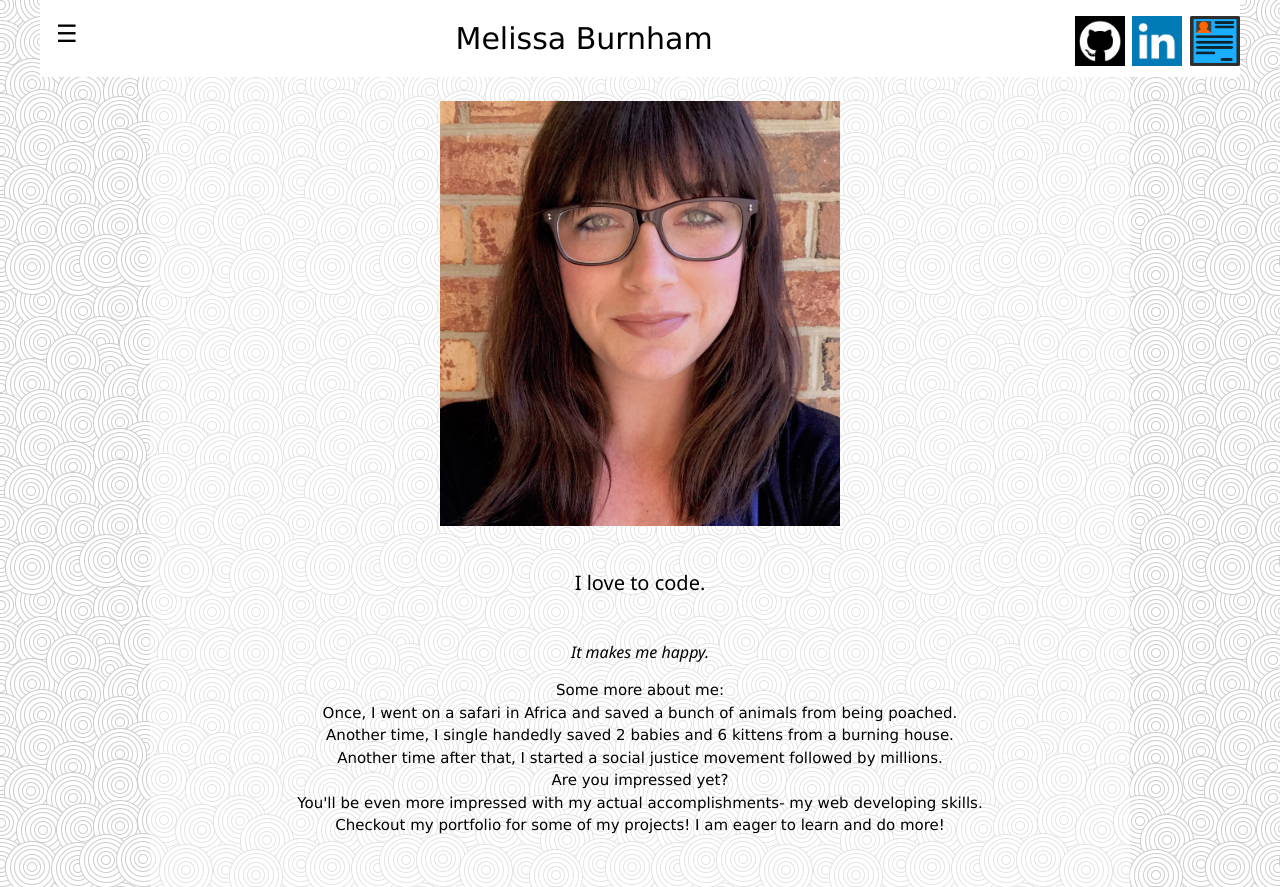
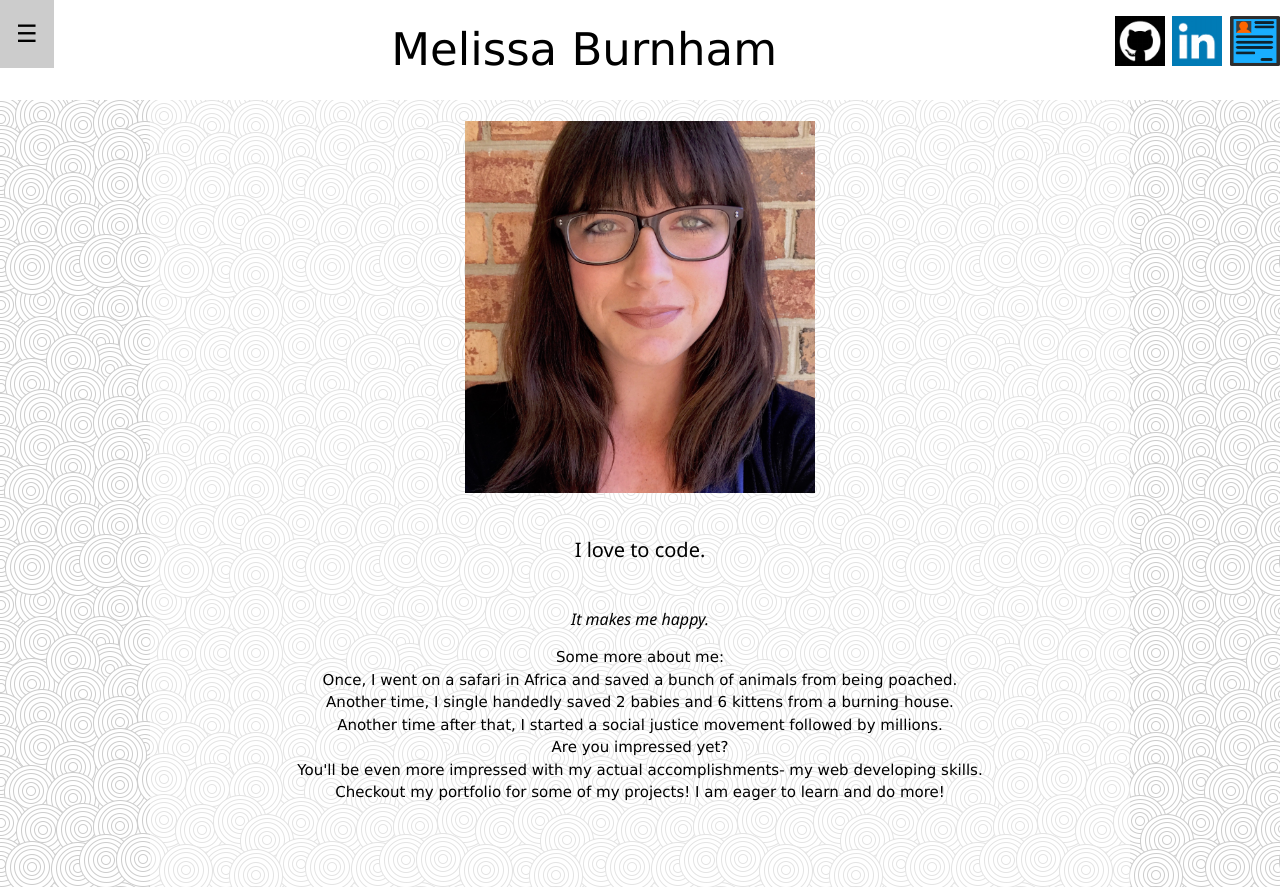
Before and after one commit to melissarburnham/MRB_Portfolio, a plain HTML site: page index.html in a window 1280 px wide. Shown: the top 887 px of the page. Drawn offline with nearby package versions, Linux system fonts and the light colour scheme.

Commit message:
fixed top bar

```diff
--- a/css/app.css
+++ b/css/app.css
@@ -9,19 +9,20 @@ body,h1,h2,h3,h4,h5,h6 {
 }
 
 .name{
-    font-size:30px;
-    width: 100%;
+    font-size:45px;
 }
 
 .w3-main{
     max-width:1200px;
-    margin-top:100px;
     background:rgba(255, 255, 255, 0.445);
 }
+
 .w3-bar-block .w3-bar-item {
     padding:20px;
 }
-
+.w3-left{
+    margin-right: 15px;
+}
 #mySidebar {
     display:none;
     z-index:2;
@@ -30,20 +31,11 @@ body,h1,h2,h3,h4,h5,h6 {
 }
 
 .topMenu{
-    max-width:1200px;
     margin: auto;
     background: white;
-    /* background-image: url('../assets/images/swirl_pattern.jpg'); */
 }
 
 /* CONNECT WITH ME */
-
-.connect{
-    /* margin-left: 27%; */
-    /* margin-right: 10%; */
-    float: right;
-}
-
 .connectPic{
   display:inline-block;
   margin: 0 auto;
@@ -54,9 +46,9 @@ body,h1,h2,h3,h4,h5,h6 {
 .Me{
     display:block;
     margin:auto;
-    width:400px;
-    height:233px;
-    padding-top: 20px;
+    width:350px;
+    height:200px;
+    padding-top: 40px;
 }
 
 .portfolio_pics{
@@ -65,7 +57,6 @@ body,h1,h2,h3,h4,h5,h6 {
 }
 
 /* CONTACT FORM */
-/* Style inputs with type="text", select elements and textareas */
 input[type=text], select, textarea {
     width: 100%;
     padding: 12px;
@@ -77,7 +68,6 @@ input[type=text], select, textarea {
     resize: vertical
 }
 
-/* Style the submit button with a specific background color etc */
 input[type=submit] {
     background-color: white;
     padding: 12px 20px;
@@ -86,12 +76,10 @@ input[type=submit] {
     cursor: pointer;
 }
 
-/* When moving the mouse over the submit button, add a darker green color */
 input[type=submit]:hover {
     background-color: blue;
 }
 
-/* Add a background color and some padding around the form */
 .container {
     border-radius: 5px;
     background-color:rgba(0, 0, 0, 0.329);
--- a/index.html
+++ b/index.html
@@ -55,6 +55,8 @@
   </div>
 
   <hr id="portfolio">
+
+  <h2 class="w3-center">My Work</h2>
 
   <!-- First Photo Grid-->
   <div class="w3-row-padding w3-padding-16 w3-center">
```
